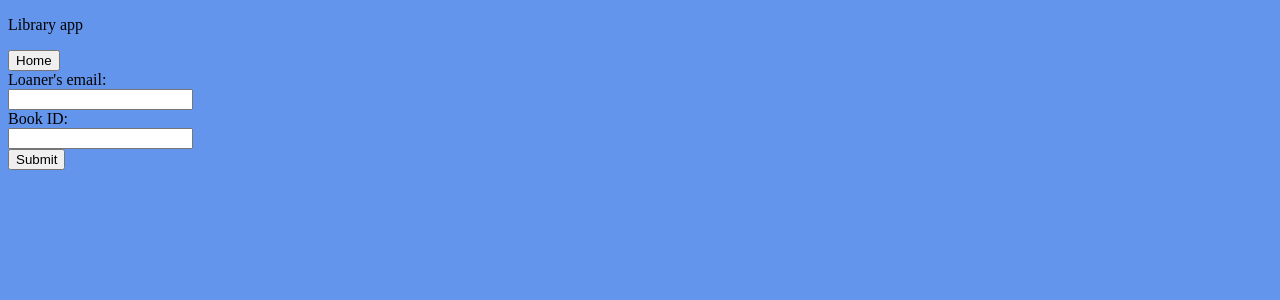
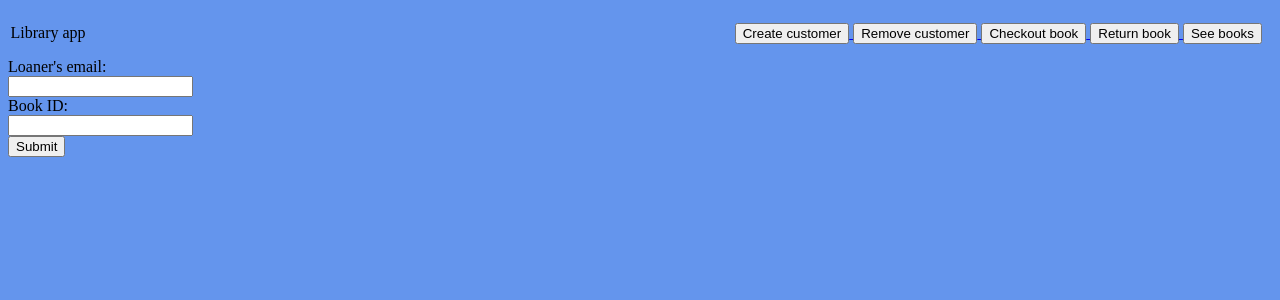
Before and after one commit to samgido/ksu-cis560-project-app, a Flask app: page /checkout_book in a window 1280 px wide. Shown: the top 300 px of the page. Run offline with Flask 3, Linux system fonts and the light colour scheme; parts of the project's set-up code (start-up, migrations or seed data) failed here and were passed over.

Commit message:
add books pages and styling

```diff
--- a/main.py
+++ b/main.py
@@ -2,6 +2,9 @@ import flask
 from flask import request, render_template
 import utils
 from connection_manager import ConnectionManager
+import math
+
+PAGE_SIZE = 50
 
 global manager
 manager = ConnectionManager()
@@ -19,6 +22,7 @@ def remove_customer():
         print(f"Remove customer request for customer {email}")
 
         message = f"Success: customer {email} removed"
+
         if not manager.email_belongs_to_customer(email):
             message = f"Failure: email {email} does not belong to a customer"
 
@@ -35,6 +39,7 @@ def create_customer():
         print(f"Create customer request for customer {email}, ({lname}, {fname})")
 
         message = f"Success: customer {email} created"
+
         if manager.email_belongs_to_customer(email):
             message = f"Failure: email {email} belongs to another customer"
 
@@ -50,6 +55,7 @@ def checkout_book():
         print(f"Checkout request for book {book_id} to customer {email}")
 
         message = f"Success: book {book_id} checked out"
+
         if not manager.book_available_for_checkout(book_id):
             message = f"Failure: book {book_id} unavailable for checkout"
 
@@ -67,6 +73,7 @@ def return_book():
         print(f"Return book request for book {book_id}")
 
         message = f"Success: book {book_id} returned"
+
         if manager.book_available_for_checkout(book_id):
             message = f"Failure: book {book_id} not checked out"
 
@@ -74,9 +81,13 @@ def return_book():
 
     return render_template('return_book.html')
 
-@app.route("/books")
-def books():
-    return render_template('books.html')
+@app.route("/books/<int:page_number>")
+def books(page_number):
+    book_count = manager.book_count
+
+    page_count = math.ceil(book_count / PAGE_SIZE)
+
+    return render_template('books.html', page_number=page_number, page_count=page_count)
 
 app.run(debug=True)
 
--- a/static/style.css
+++ b/static/style.css
@@ -1,3 +1,16 @@
 body {
 	background-color: cornflowerblue;
 }
+
+.page_number_div {
+	display: flex;
+	justify-content: space-evenly;
+	align-items: baseline;
+}
+
+.header_nav_buttons {
+	display: flex;
+	justify-content: space-between;
+	align-items: baseline;
+	margin: 0% 0.8% 0% 0.2%;
+}
--- a/templates/base.html
+++ b/templates/base.html
@@ -7,12 +7,41 @@
 </head>
 <body>
 	<header>
-		<p> Library app </p>
+		<div class="header_nav_buttons">
+			<p> Library app </p>
 
-		<a href="{{ url_for('index') }}">
-			<button>Home</button>
-		</a>
+			<div>
+			<a href="{{ url_for('create_customer') }}">
+				<button>
+					Create customer
+				</button>
+			</a>
+			<a href="{{ url_for('remove_customer') }}">
+				<button>
+					Remove customer
+				</button>
+			</a>
+			<a href="{{ url_for('checkout_book') }}">
+				<button>
+					Checkout book
+				</button>
+			</a>
+			<a href="{{ url_for('return_book') }}">
+				<button>
+					Return book
+				</button>
+			</a>
+			<a href="{{ url_for('books', page_number=1) }}">
+				<button>
+					See books
+				</button>
+			</a>
+			</div>
+		</div>
 	</header>
-	<main>{% block content %}{% endblock %}</main>
+
+	<main>
+		{% block content %}{% endblock %}
+	</main>
 </body>
 </html>
--- a/templates/index.html
+++ b/templates/index.html
@@ -21,7 +21,7 @@
 			Return book
 		</button>
 	</a>
-	<a href="{{ url_for('books') }}">
+	<a href="{{ url_for('books', page_number=1) }}">
 		<button>
 			See books
 		</button>
```
Also changed, not shown: connection_manager.py (+9 -2 lines), templates/books.html (+17 -0 lines).
